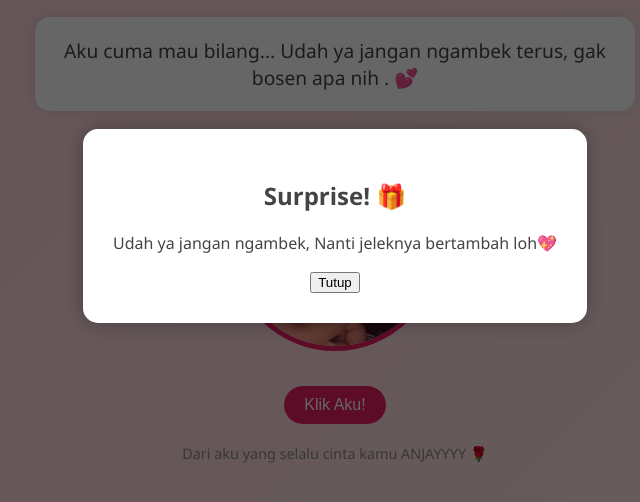
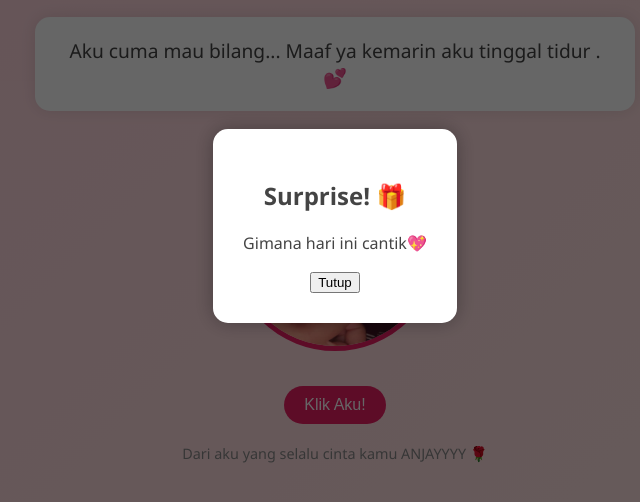
Before and after one commit to mikh12/ngambek, a plain HTML site: page index.html in a window 1280 px wide. Both pictures are taken after a click on the button "Klik Aku!". Shown: the part 174-676 px from the top of the page, without its empty margins (305-945 px from the left). Drawn offline with Linux system fonts and the light colour scheme.

Commit message:
Update index.html

```diff
--- a/index.html
+++ b/index.html
@@ -3,7 +3,7 @@
 <head>
   <meta charset="UTF-8" />
   <meta name="viewport" content="width=device-width, initial-scale=1.0" />
-  <title>Untuk Kamu, YANG LAGI NGAMBEK💖</title>
+  <title>Untuk Kamu,Mandaku💖</title>
   <link rel="stylesheet" href="style.css" />
 </head>
 <body>
@@ -15,7 +15,7 @@
   <div class="container">
     <h1 class="fade-in">Hai Cintaku 💌</h1>
     <p class="pesan fade-in-delay">
-      Aku cuma mau bilang... Udah ya jangan ngambek terus, gak bosen apa nih . 💕
+      Aku cuma mau bilang... Maaf ya kemarin aku tinggal tidur . 💕
     </p>
 
     <div class="foto-container bounce">
@@ -30,7 +30,7 @@
   <div id="popup" class="popup">
     <div class="popup-content">
       <h2>Surprise! 🎁</h2>
-      <p>Udah ya jangan ngambek, Nanti jeleknya bertambah loh💖</p>
+      <p>Gimana hari ini cantik💖</p>
       <button onclick="closePopup()">Tutup</button>
     </div>
   </div>
```
